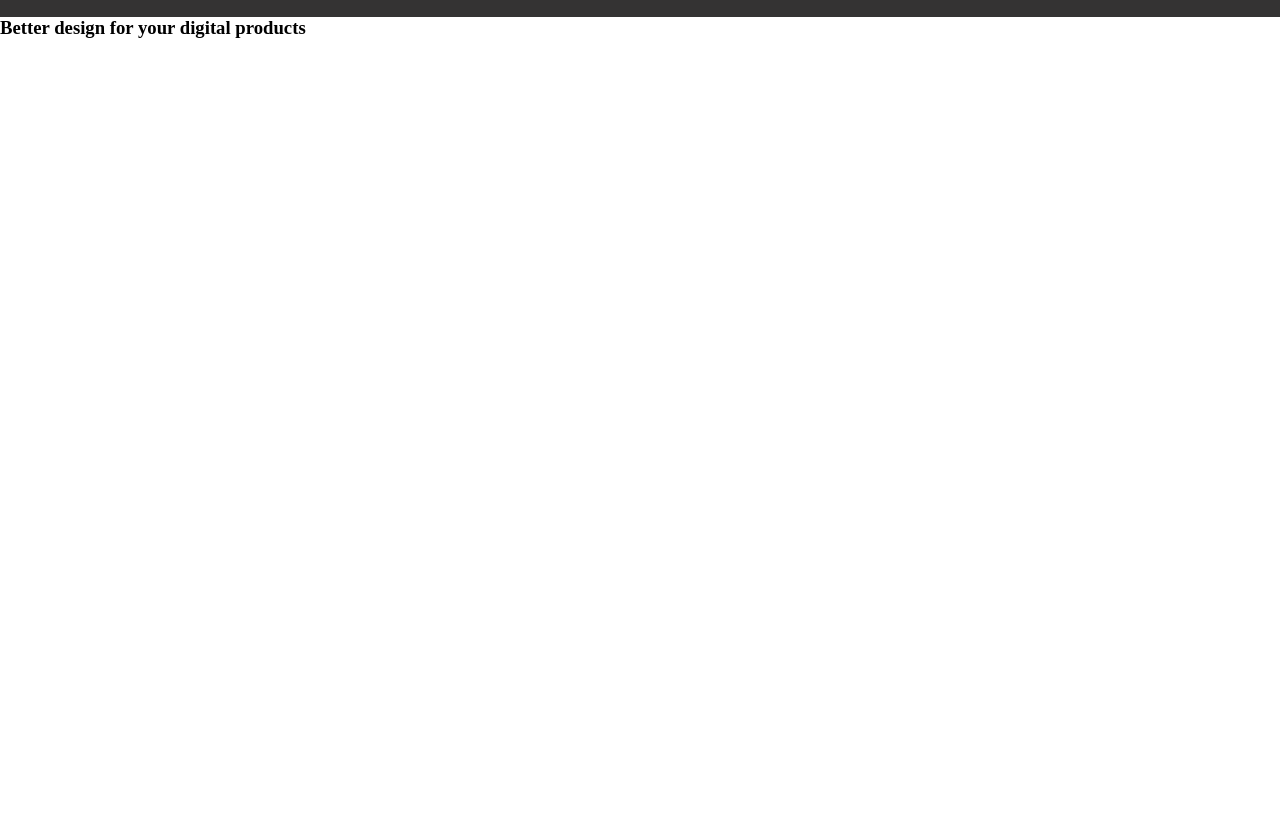
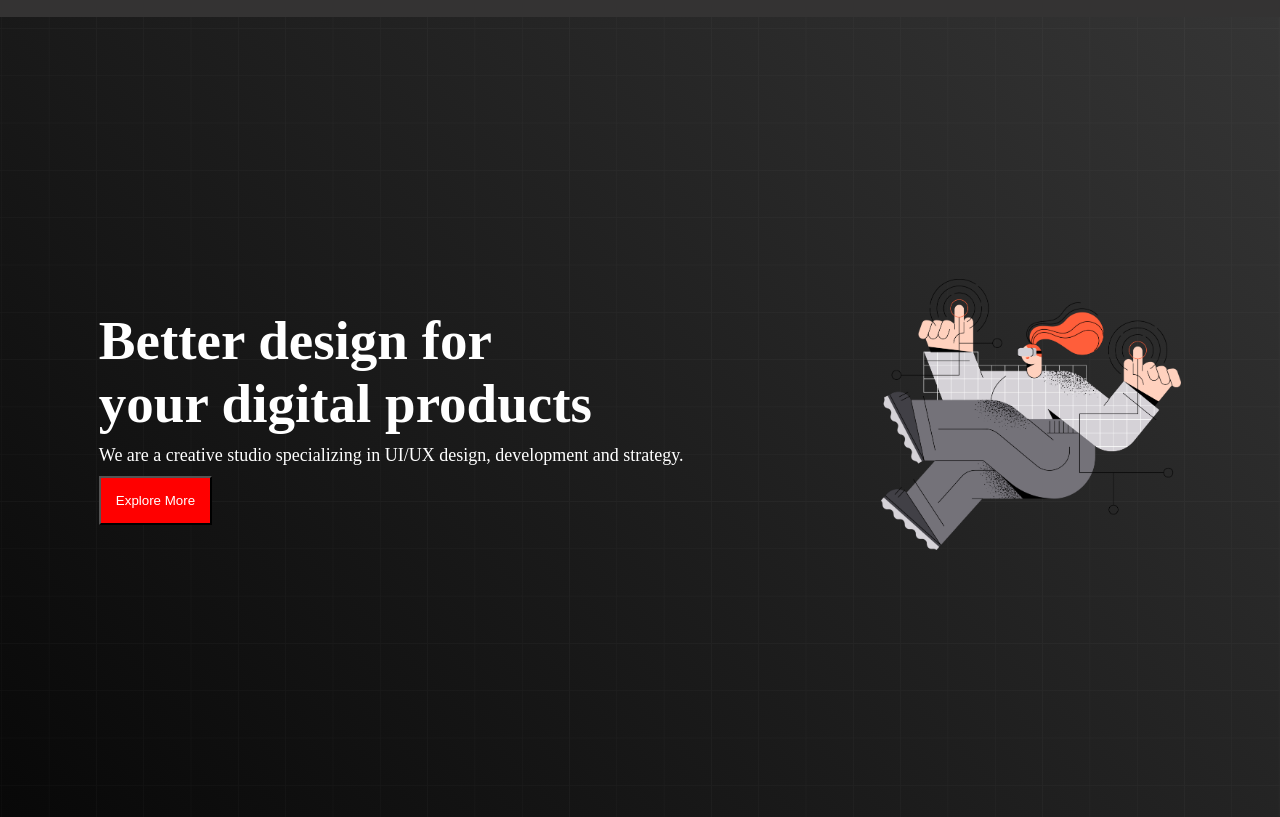
Before and after one commit to ashimroyrupok/another-one-repo, a plain HTML site: page index.html in a window 1280 px wide. Shown: the part 51-868 px from the top of the page. Before the commit the page ends 800 px from the top, so only its background shows below. Drawn offline with Linux system fonts and the light colour scheme.

Commit message:
(added main section)

```diff
--- a/index.html
+++ b/index.html
@@ -28,6 +28,7 @@
                 </div>
             </div>
         </nav>
+        <!-- this is main section -->
 
 
 
@@ -35,13 +36,15 @@
 
     <main>
         <div class="main">
-            <div>
-                <h3>Better design for
+            <div class="banner">
+                <h3 class="title">Better design for <br>
                     your digital products </h3>
+                    <p class="dis"> We are a creative studio specializing in UI/UX design, development and strategy.</p>
+                    <button class="button">Explore More</button>
 
             </div>
 
-            <div></div>
+            <div> <img class="image" src="./images/banner/banner.png" alt=""></div>
         </div>
 
     </main>
--- a/styles/style.css
+++ b/styles/style.css
@@ -22,3 +22,39 @@
 .itmes{
     margin-left: 10px;
 }
+.itmes:hover{
+    color: aqua;
+    transform: 0.3s;
+}
+.image{
+    width: 300px;
+}
+.main{
+
+    display: flex;
+    justify-content: space-around;
+    height: 100vh;
+    align-items: center;
+    color: white;
+    background-image: url("../images/background/background\ \(1\).png"),linear-gradient(45deg,rgb(8,8,8),rgb(53,53,53));
+    background-position: center;
+    background-size: cover;
+    background-repeat: no-repeat;
+
+}
+.title{
+    font-size: 55px;
+    font-weight: bold;
+
+}
+.dis{
+    font-size: 18px;
+    margin-top: 10px;
+    margin-bottom: 10px;
+
+}
+.button{
+    color: white;
+    background: red;
+    padding: 15px;
+}
```
